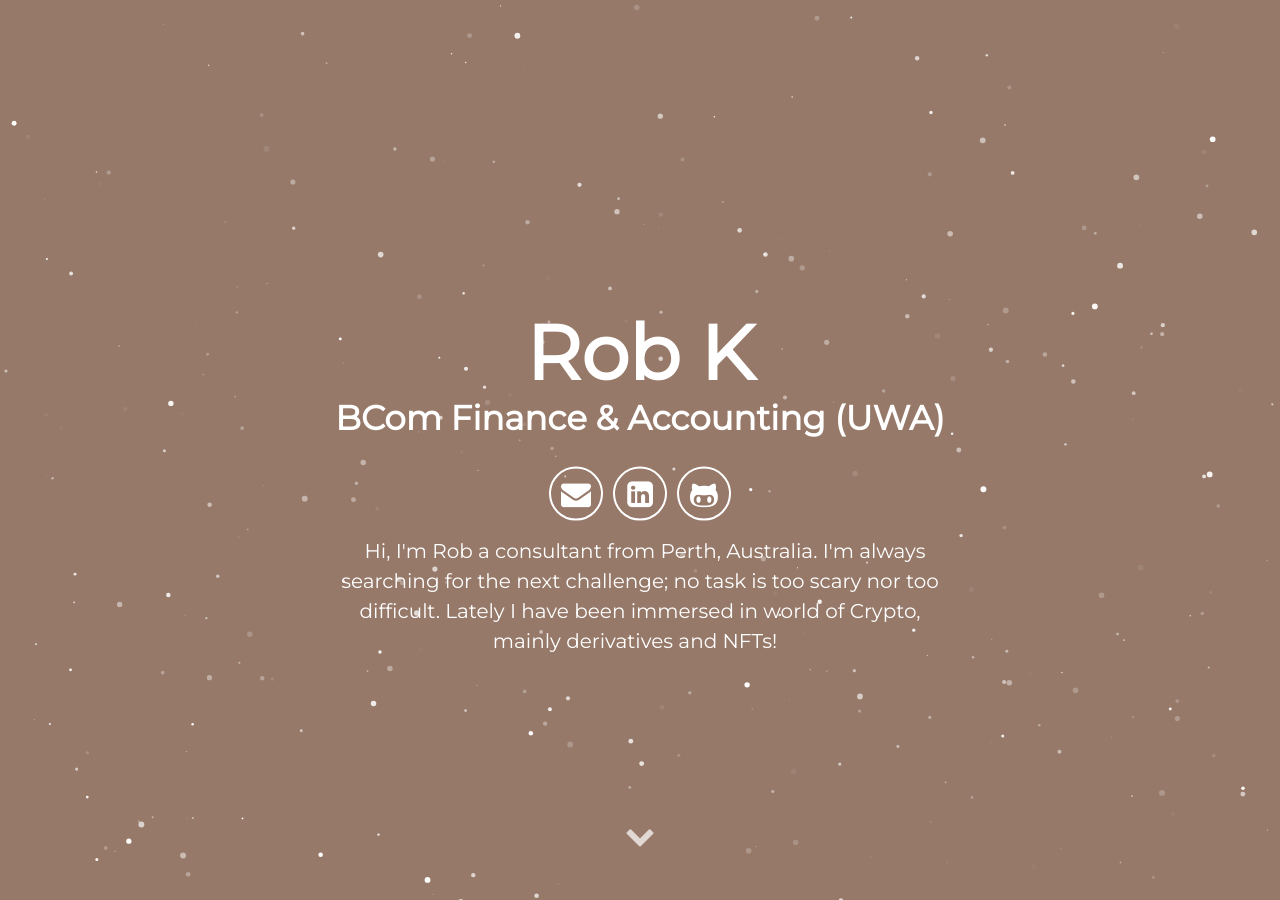
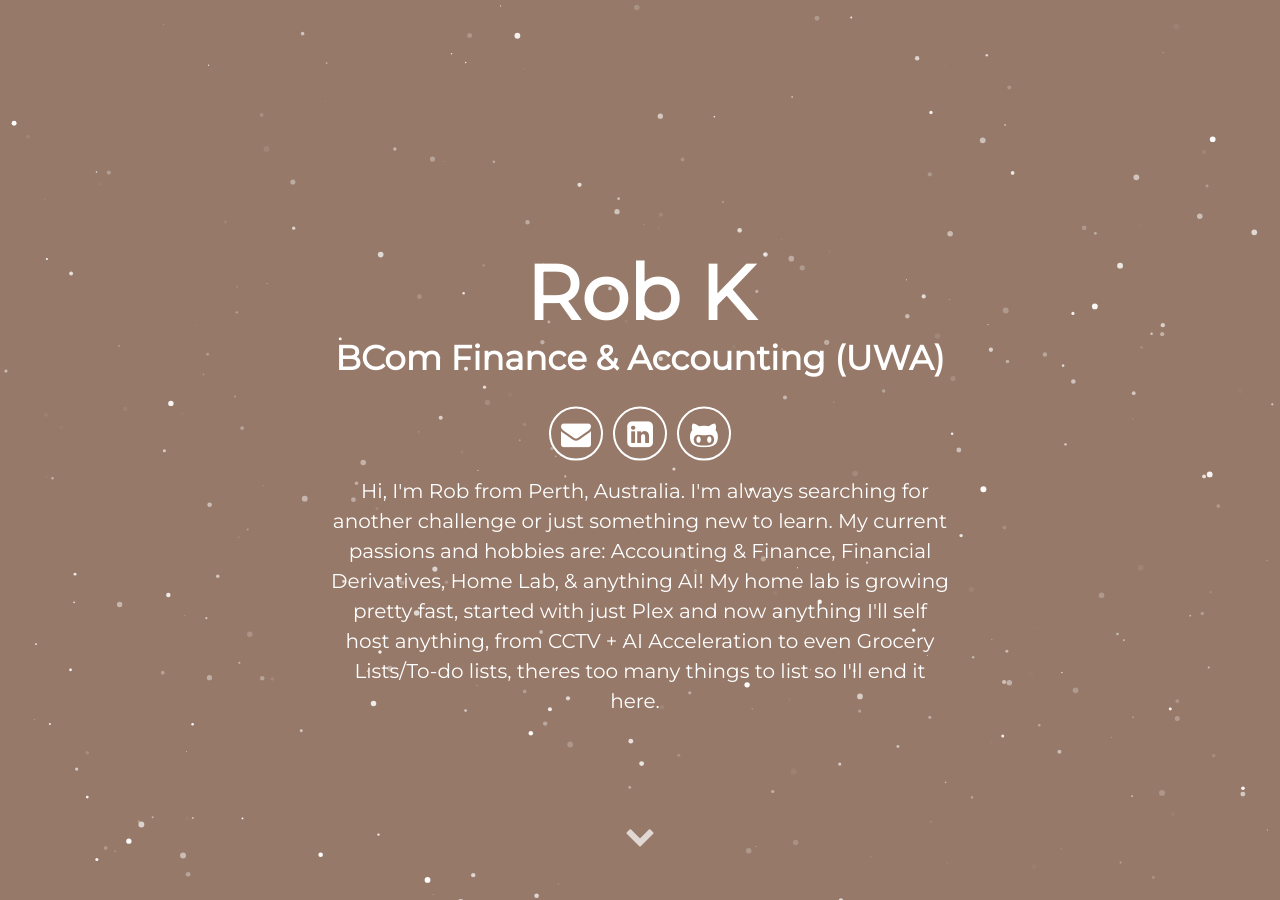
Before and after one commit to murraco/jekyll-theme-minimal-resume, a Jekyll site: the page built from index.html, in a window 1280 px wide and 900 px high. Built offline with Jekyll 4.4.1, drawn with Linux system fonts in a browser that asks for light colours; some web fonts are replaced.

Commit message:
Update header.html

```diff
--- a/_includes/header.html
+++ b/_includes/header.html
@@ -32,7 +32,7 @@
         {% endif %}
       </div>
       <div class="header-links">
-        <a class="link" href="#about" data-scroll>Hi, I'm Rob a consultant from Perth, Australia. I'm always searching for the next challenge; no task is too scary nor too difficult. Lately I have been immersed in world of Crypto, mainly derivatives and NFTs!</a>
+        <a class="link" href="#about" data-scroll>Hi, I'm Rob from Perth, Australia. I'm always searching for another challenge or just something new to learn. My current passions and hobbies are: Accounting & Finance, Financial Derivatives, Home Lab, & anything AI! My home lab is growing pretty fast, started with just Plex and now anything I'll self host anything, from CCTV + AI Acceleration to even Grocery Lists/To-do lists, theres too many things to list so I'll end it here.</a>
       </div>
   </div>
   <a class="down" href="#about" data-scroll><i class="icon fa fa-chevron-down" aria-hidden="true"></i></a>
```
